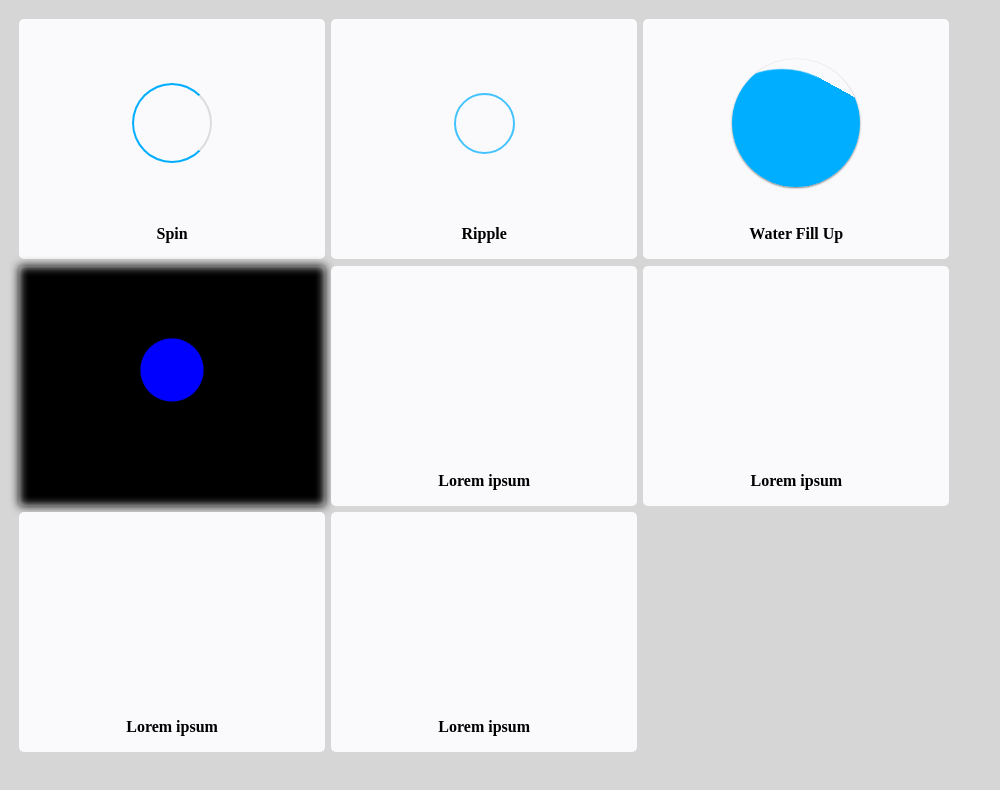
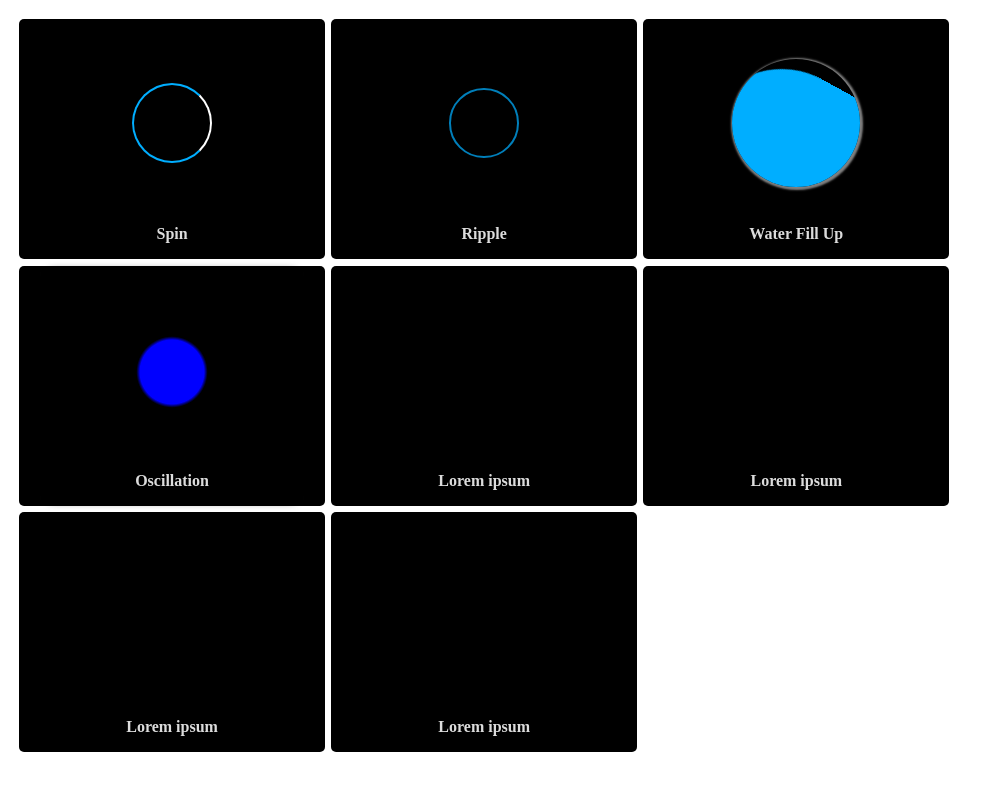
Before and after one commit to subhankar-das/loaders, a plain HTML site: page index.html in a window 1280 px wide. Shown: the whole page, without its empty margins (0-1000 px from the left). Drawn offline with Linux system fonts and the light colour scheme.

Commit message:
style changes

```diff
--- a/index.html
+++ b/index.html
@@ -38,7 +38,7 @@
         <div class="loader-disc-1 mb-2"></div>
         <div class="loader-disc-2 mb-2"></div>
       </div>
-      <h4 class="loader-title">Lorem ipsum</h4>
+      <h4 class="loader-title">Oscillation</h4>
     </div>
 
     <!-- Box 5 -->
--- a/styles.css
+++ b/styles.css
@@ -8,7 +8,7 @@ html,
 body {
   font-size: 16px;
   padding: .5em;
-  background-color: rgb(214, 214, 214);
+  background-color: #fff;
 }
 
 .parent-wrapper {
@@ -21,6 +21,7 @@ body {
   margin-top: 2em;
   position: absolute;
   bottom: 1em;
+  color: #dcdcdc;
 }
 
 .mb-2 {
@@ -29,7 +30,7 @@ body {
 
 .box {
   position: relative;
-  background-color: #fafafc;
+  /* background-color: #fafafc; */
   border-radius: 5px;
   width: 24.5%;
   min-width: 24.5%;
@@ -40,6 +41,7 @@ body {
   justify-content: center;
   align-items: center;
   flex-direction: column;
+  background-color: #000;;
 }
 
 /* Loader-1 Spin */
@@ -49,7 +51,7 @@ body {
   border-top: 2px solid #00aeff;
   border-right: 2px solid #00aeff;
   border-bottom: 2px solid #00aeff;
-  border-left: 2px solid #dcdcdc;
+  border-left: 2px solid #fff;
   border-radius: 50%;
   animation: circular 2s linear infinite;
 }
@@ -81,8 +83,8 @@ body {
   }
 
   96% {
-    width: 6rem;
-    height: 6rem;
+    width: 8rem;
+    height: 8rem;
     opacity: 0;
   }
 
@@ -98,8 +100,8 @@ body {
 .loader-3 {
   width: 8rem;
   height: 8rem;
-  /* border: 2px solid #c0bfbf; */
-  box-shadow: 0px 1px 2px rgba(0,0,0,0.5);
+  /* border: 0.2px solid #fff; */
+  box-shadow: 1px 1px 2px 2px rgba(255,255,255,0.5);
   border-radius: 50%;
   position: relative;
   overflow: hidden;
@@ -130,12 +132,12 @@ body {
 /* Loader-4 Oscillate*/
 .osc-wrapper {
   position: relative;
-  height: 100%;
-  width: 100%;
+  height: 95%;
+  width: 80%;
   display: flex;
   justify-content: center;
-  filter: blur(5px) contrast(10);
-  background-color: #000;
+  filter: blur(5px) contrast(5);
+  background-color: rgb(66, 66, 66);
 }
 .loader-disc-1, .loader-disc-2 {
   height: 4rem;
```
